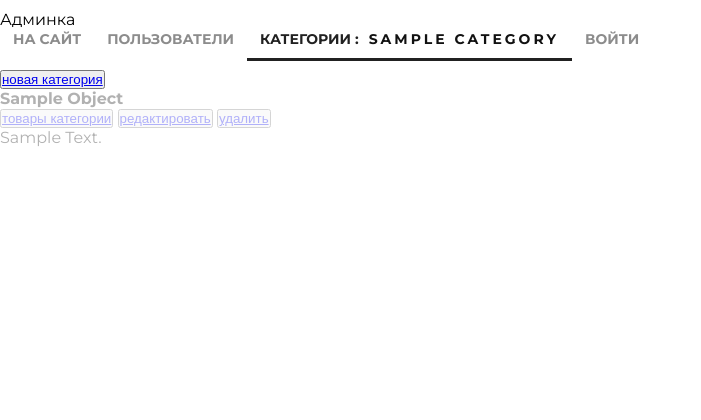
After one commit to SergeyKashurin/geekshop, a Django app: template adminapp/templates/adminapp/categories.html in a window 1280 px wide. The commit adds this page. Shown: the top 420 px of the page, without its empty margins (0-701 px from the left). Run offline with Django 3.2, Linux system fonts and the light colour scheme; the template is opened without the code that fills it: most values are stand-ins (such as "Sample title", 1, 10 or a date in 2020); parts of the project's set-up code (start-up, migrations or seed data) failed here and were passed over; some libraries are stand-ins or nearby versions.

Commit message:
Main part of admin system is done

```diff
--- a/adminapp/templates/adminapp/base.html
+++ b/adminapp/templates/adminapp/base.html
@@ -1,3 +1,23 @@
+<!DOCTYPE html>
+{% load static %}
+<html>
+<head>
+	<meta charset="utf-8">
+	<title>
+        {% block title %}
+            {{ title|title }}
+        {% endblock %}
+    </title>
+    {% block css %}
+        <link rel="stylesheet" href="{% static 'css/style.css' %}">
+        <link rel="stylesheet" href="{% static 'css/style_adt.css' %}">
+        <link href="https://fonts.googleapis.com/css?family=Montserrat:200,300,400,500,600,700,800,900" rel="stylesheet">
+        <link rel="stylesheet" href="https://use.fontawesome.com/releases/v5.8.1/css/all.css" integrity="sha384-50oBUHEmvpQ+1lW4y57PTFmhCaXp0ML5d60M1M7uH2+nqUivzIebhndOJK28anvf" crossorigin="anonymous">
+    {% endblock %}
+
+    {% block js %}
+    {% endblock %}
+</head>
 <body>
   <div class="admin_container">
     <div class="h2 text-center head">
@@ -5,7 +25,7 @@
     </div>
     {% block menu %}
       <div class="admin_menu">
-        {% include 'adminapp/includes/inc_menu.html' %}
+        {% include 'adminapp/includes/inc__menu.html' %}
       </div>
     {% endblock %}
 
--- /dev/null
+++ b/adminapp/templates/adminapp/categories.html
@@ -0,0 +1,39 @@
+{% extends 'adminapp/base.html' %}
+{% load static %}
+
+{% block content %}
+  <div class="categories_list">
+    <button class="new_category">
+      <a href="{% url 'admin:category_create' %}">
+        новая категория
+      </a>
+    </button>
+
+    {% for object in objects %}
+        <div class="category_record {% if not object.is_active %}not_active{% endif %}">
+            <div class="category_name"><strong>{{ object.name|title }}</strong></div>
+            <div class="category_actions">
+              <button>
+                <a href="{% url 'admin:products' object.pk %}">
+                  товары категории
+                </a>
+              </button>
+              <button>
+                <a href="{% url 'admin:category_update' object.pk %}">
+                  редактировать
+                </a>
+              </button>
+              <button>
+                <a href="{% url 'admin:category_delete' object.pk %}">
+                  удалить
+                </a>
+              </button>
+            </div>
+            <div class="category_desc">
+              {{ object.description|title }}
+            </div>
+      </div>
+    {% endfor%}
+
+  </div>
+{% endblock %}
--- /dev/null
+++ b/adminapp/templates/adminapp/includes/inc__menu.html
@@ -0,0 +1,45 @@
+<ul class="menu">
+  <li>
+    <a href="{% url 'main' %}">
+      на сайт
+    </a>
+  </li>
+  <li>
+    <a href="{% url 'admin:users' %}"
+       class="{% if request.resolver_match.url_name == 'users' %}
+                active
+              {% endif %}">
+      пользователи
+    </a>
+  </li>
+  <li>
+    <a href="{% url 'admin:categories' %}"
+       class="{% if request.resolver_match.url_name == 'categories' or category.name %}
+                active
+              {% endif %}">
+      категории
+      {% if category %}
+        :<span>{{ category.name }}</span>
+      {% endif %}
+    </a>
+  </li>
+  {% if user.is_authenticated %}
+    <li>
+      <a href="{% url 'auth:edit' %}">
+        {{ user.first_name|default:'Пользователь' }}
+      </a>
+    </li>
+  {% endif %}
+  {% if user.is_superuser %}
+    <li>
+      <a href="{% url 'admin:users' %}">админка</a>
+    </li>
+  {% endif %}
+  <li>
+    {% if user.is_authenticated %}
+      <a href="{% url 'auth:logout' %}">выйти</a>
+    {% else %}
+      <a href="{% url 'auth:login' %}">войти</a>
+    {% endif %}
+  </li>
+</ul>
--- a/mainapp/models.py
+++ b/mainapp/models.py
@@ -1,10 +1,10 @@
 from django.db import models
 
 
-# Create your models here.
 class ProductCategory(models.Model):
     name = models.CharField(verbose_name='имя', max_length=64, unique=True)
     description = models.TextField(verbose_name='описание', blank=True)
+    is_active = models.BooleanField(verbose_name='активна', default=True)
 
     def __str__(self):
         return self.name
--- a/static/css/style_adt.css
+++ b/static/css/style_adt.css
@@ -1292,3 +1292,72 @@ td:first-child {
 .related-products a:hover .text{
 	display: block;
 }
+
+.admin_container .menu span {
+    margin-left: 10px;
+    font-weight: bold;
+    letter-spacing: 3px;
+    color: #111;
+}
+
+.admin_container .h2 {
+    margin-top: 10px;
+}
+
+.admin_menu {
+    display: block;
+    left: 15px;
+    top: 20px;
+    height: 40px;
+    width: 1200px;
+}
+
+.admin_menu ul.menu{
+    display: block;
+    float: none;
+    width: 1200px;
+    height: 50px;
+    margin: auto;
+    color: #555;
+}
+
+.category_record.not_active {
+    opacity: .3;
+}
+
+.user_record.not_active {
+    opacity: .3;
+}
+
+.menu {
+	list-style-type: none;
+	margin-top: 67px;
+	float: right;
+}
+.menu li {
+	float: left;
+}
+.menu a {
+	color: #8c8c8c;
+	font-size: 14px;
+	font-weight: 700;
+	text-align: right;
+	text-transform: uppercase;
+	text-decoration: none;
+	padding: 10px 13px;
+}
+.menu .active {
+	color: #212121;
+	font-weight: 700;
+	border-bottom: 3px solid #212121;
+}
+.menu a:hover {
+	color: #212121;
+	font-weight: 700;
+	border-bottom: 3px solid #212121;
+}
+.menu a:active {
+	color: #8c8c8c;
+	font-weight: 700;
+	border-bottom: 3px solid #212121;
+}
```
Also changed, not shown: adminapp/forms.py (added, +22 -0 lines), adminapp/templates/adminapp/products.html (added, +49 -0 lines), adminapp/templates/adminapp/user_delete.html (added, +26 -0 lines), adminapp/templates/adminapp/user_update.html (added, +15 -0 lines), adminapp/templates/adminapp/users.html (added, +60 -0 lines), adminapp/urls.py (line endings or trailing spaces), authapp/migrations/0001_initial.py, db.sqlite3, mainapp/migrations/0001_initial.py, mainapp/urls.py (line endings or trailing spaces).
